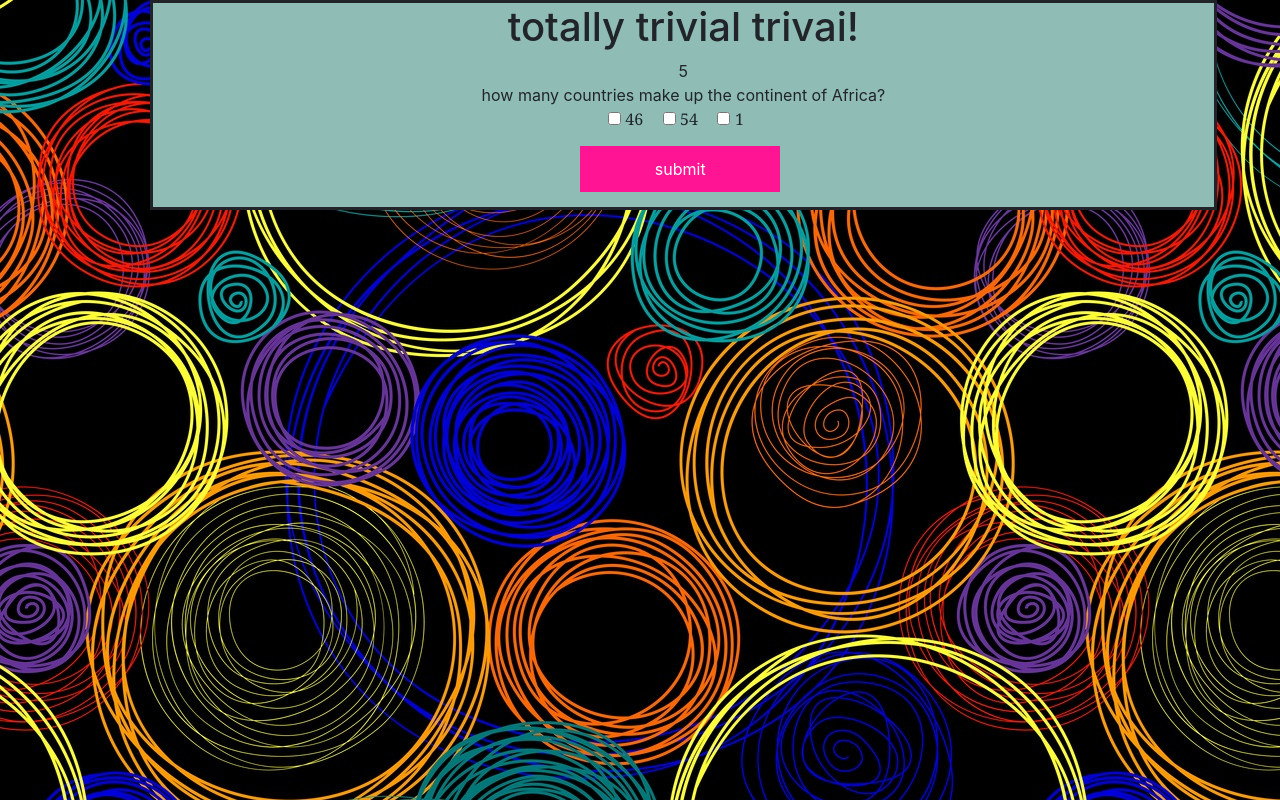
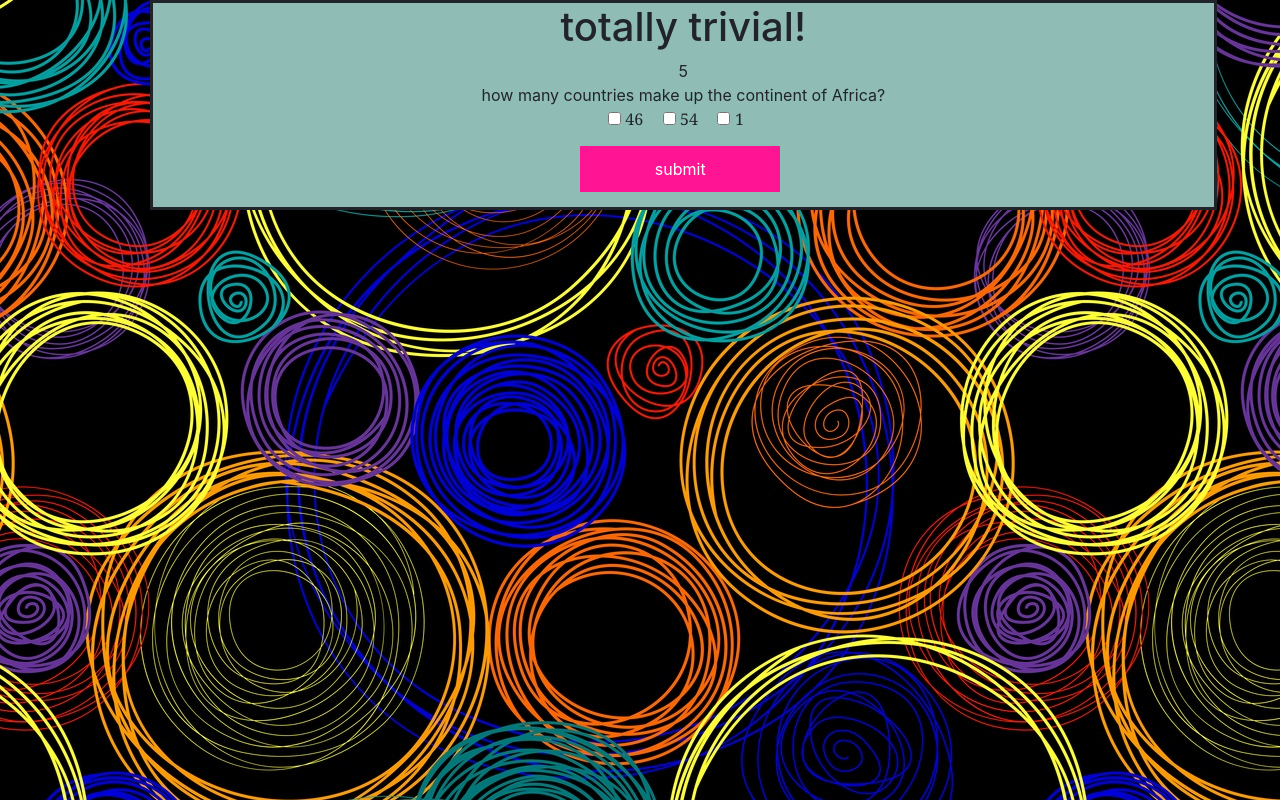
Before and after one commit to IsraelDembele/thegame.github.io, a plain HTML site: page index.html in a window 1280 px wide. Drawn offline with nearby package versions, Linux system fonts and the light colour scheme.

Commit message:
fixing header

```diff
--- a/index.html
+++ b/index.html
@@ -18,7 +18,7 @@
     <div class="col-sm-10" id="game">
 
         <h1>
-            <div class="container" id="header"> totally trivial trivai! </div>
+            <div class="container" id="header"> totally trivial! </div>
         </h1>
         <div id="timer"></div>
         <div id="question">
```
